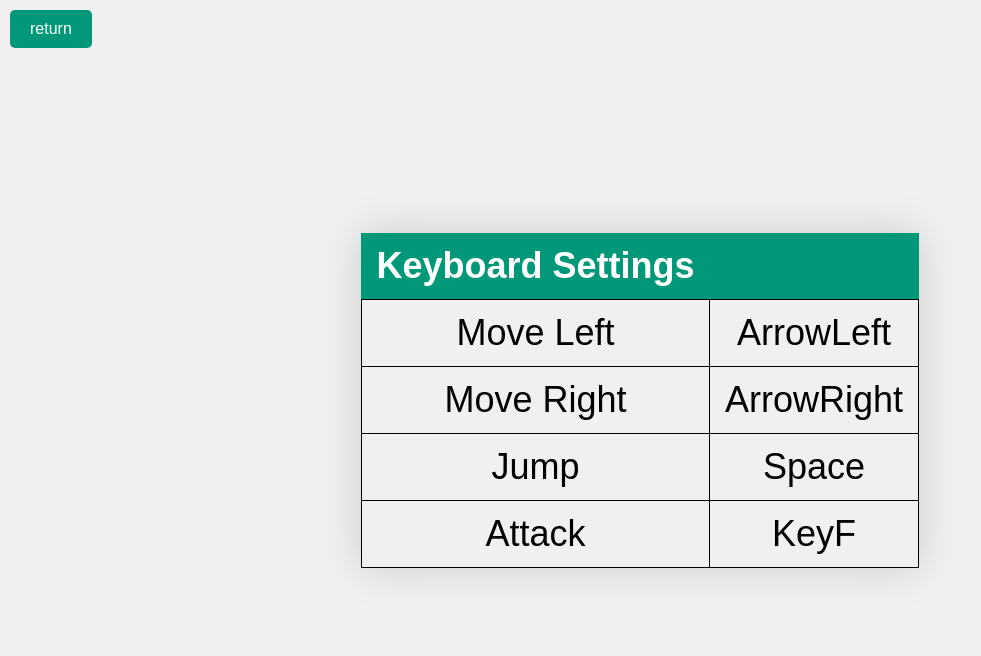
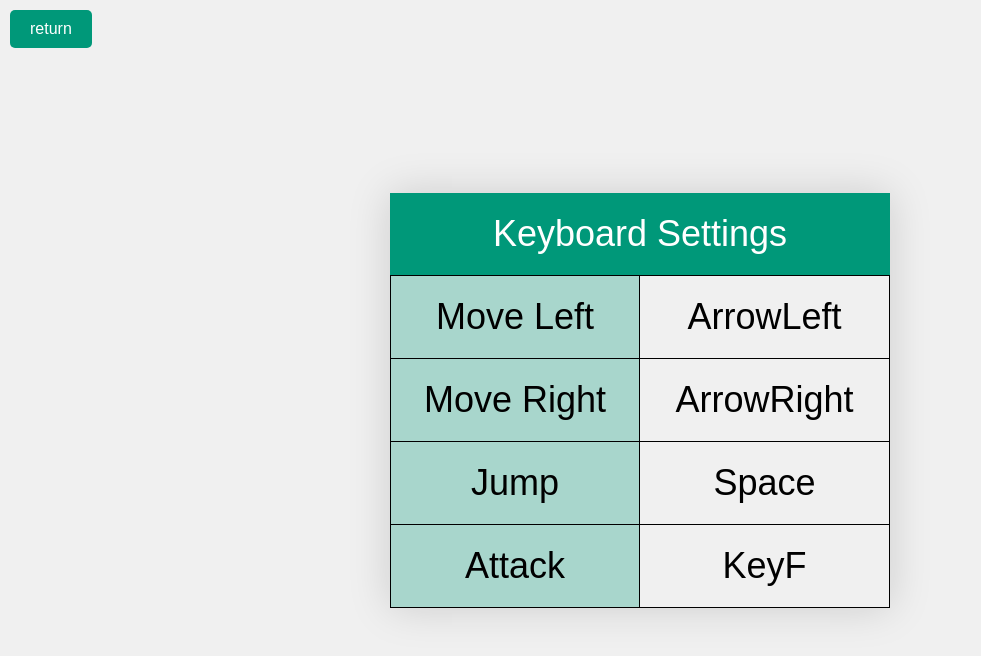
Before and after one commit to OwenWangbattle/Picture-Battle, a Next.js app: page /game/Settings in a window 1280 px wide. Shown: the top 656 px of the page, without its empty margins (0-981 px from the left). Built offline with nearby package versions, Linux system fonts and the light colour scheme.

Commit message:
minor adjustment to setting page

```diff
--- a/src/app/game/Settings/components/changeButton.module.scss
+++ b/src/app/game/Settings/components/changeButton.module.scss
@@ -1,9 +1,14 @@
-$padding: 12px 15px;
-.changeButton{
-    padding: $padding;
-    border: solid 1px black;
+.changeButton {
     text-align: center;
+    cursor: pointer;
+    font-weight: 100;
 }
+
+.changeButton:hover:not(.selected) {
+    background-color: rgba(29, 128, 226, 0.3);
+}
+
 .selected {
-    background-color: #1d80e2; // Or any other styles to indicate selection
+    background-color: #1d80e2;
+    color: white;
 }
--- a/src/app/game/Settings/components/changeButton.tsx
+++ b/src/app/game/Settings/components/changeButton.tsx
@@ -3,21 +3,31 @@ import React, { useEffect, useRef, useState } from "react";
 import styles from "./changeButton.module.scss";
 import keyMapper from "@/app/core/keyMapper";
 import dynamic from "next/dynamic";
-interface Props {
-  type: string;
+
+const getStorageValue = (type: string) => {
+    if (type === "jumpKey") {
+        return window.localStorage.getItem("jumpKey") || "Space";
     }
-const setStorageValue = (type: string) => {
-  const ls = window.localStorage;
-  type = ls.getItem(type) || type;
+    if (type === "moveLeftKey") {
+        return window.localStorage.getItem("moveLeftKey") || "ArrowLeft";
+    }
+    if (type === "moveRightKey") {
+        return window.localStorage.getItem("moveRightKey") || "ArrowRight";
+    }
+    if (type === "attackKey") {
+        return window.localStorage.getItem("attackKey") || "KeyF";
+    }
+    return null;
 };
-const changeButton = (props: Props) => {
-  const [storageValue, setStorageValue] = useState<string | null>("");
+
+const changeButton = (props: { type: string }) => {
+    const [storageValue, setStorageValue] = useState<string | null>(
+        getStorageValue(props.type)
+    );
     const [isSelected, setIsSelected] = useState<boolean>(false);
     const tdRef = useRef<HTMLTableCellElement>(null);
     const keymapper = new keyMapper();
-  const handleClick = () => {
-    setIsSelected(!isSelected);
-  };
+
     const handlekeydown = (e: KeyboardEvent) => {
         const key = e.code;
         if (props.type === "jumpKey") {
@@ -45,25 +55,8 @@ const changeButton = (props: Props) => {
             setIsSelected(false);
         }
     };
-  useEffect(() => {
-    let key = "";
-    if (props.type === "jumpKey") {
-      key = window.localStorage.getItem("jumpKey") || "Space";
-    }
-    if (props.type === "moveLeftKey") {
-      key = window.localStorage.getItem("moveLeftKey") || "ArrowLeft";
-    }
-    if (props.type === "moveRightKey") {
-      key = window.localStorage.getItem("moveRightKey") || "ArrowRight";
-    }
-    if (props.type === "attackKey") {
-      key = window.localStorage.getItem("attackKey") || "KeyF";
-    }
-    setStorageValue(key);
-  }, [props.type]);
 
     useEffect(() => {
-    const tdElement = tdRef.current;
         if (isSelected) {
             window.addEventListener("keydown", handlekeydown);
             window.addEventListener("mousedown", handleOutSideClick);
@@ -73,14 +66,19 @@ const changeButton = (props: Props) => {
             window.removeEventListener("mousedown", handleOutSideClick);
         };
     }, [isSelected]);
+
+    console.log(storageValue);
+
     return (
-    <td
+        <div
             ref={tdRef}
-      className={`${styles.changeButton} ${isSelected ? styles.selected : ""}`}
-      onClick={handleClick}
+            className={`${styles.changeButton} ${
+                isSelected ? styles.selected : ""
+            }`}
+            onClick={(_) => setIsSelected((value) => !value)}
         >
             {storageValue}
-    </td>
+        </div>
     );
 };
 
--- a/src/app/game/Settings/page.module.scss
+++ b/src/app/game/Settings/page.module.scss
@@ -8,6 +8,7 @@ $shadow-color: rgba(0, 0, 0, 0.15);
 $padding: 12px 15px;
 $font-size: 36px; // 放大一倍的字体大小
 $min-width: 500px; // 放大一倍的最小宽度
+
 .container {
     display: flex;
     justify-content: center;
@@ -15,37 +16,61 @@ $min-width: 500px; // 放大一倍的最小宽度
     height: 100vh;
     background-color: $background-color;
     font-family: $font-family;
-    padding: 40px; // 放大一倍的内边距
-  }
+    padding: 40px;
 
     .styledTable {
         border-collapse: collapse;
-    margin: 50px 0; // 放大一倍的外边距
+        margin: 50px 0;
         font-size: $font-size;
         min-width: $min-width;
-    box-shadow: 0 0 40px $shadow-color; // 放大一倍的阴影
+        box-shadow: 0 0 40px $shadow-color;
+
+        user-select: none;
+
+        > header {
+            padding: 20px;
+            background-color: $table-background-color;
+            text-align: center;
+            color: white;
+        }
+        > div {
+            display: flex;
+            align-items: center;
+            flex-direction: column;
+
+            > div {
+                display: flex;
+                align-items: center;
+                flex-direction: row;
+                justify-content: space-between;
+                width: 100%;
+
+                border: 1px solid black;
+                border-bottom: 0;
+
+                box-sizing: border-box;
+
+                > span {
+                    width: 50%;
+                    text-align: center;
+                    border-right: 1px solid black;
+                    padding: 20px 0;
+                    background-color: rgba(0, 152, 121, 0.3);
                 }
 
-  .styledTable thead tr {
-    background-color: $table-background-color;
-    color: $table-font-color;
-    text-align: center;
+                > div {
+                    width: 50%;
+                    padding: 20px 0;
+                }
+            }
+            > div:last-child {
+                border-bottom: 1px solid black;
+            }
+        }
+    }
 }
 
-  .styledTable th{
-    padding: $padding;
-    text-align: center;
-  }
-  .styledTable td {
-    padding: $padding;
-    border: solid 1px black;
-    text-align: center  ;
-  }
-
-  .styledTable tbody tr {
-    border-bottom: 1px solid $border-color;
-  }
-  .return{
+.return {
     position: absolute;
     top: 10px;
     left: 10px;
@@ -56,5 +81,4 @@ $min-width: 500px; // 放大一倍的最小宽度
     border: none;
     border-radius: 5px;
     cursor: pointer;
-
 }
--- a/src/app/game/Settings/page.tsx
+++ b/src/app/game/Settings/page.tsx
@@ -6,37 +6,34 @@ import ChangeButton from "./components/changeButton";
 const Settings = () => {
     return (
         <div className={styles.container}>
-      <table className={styles.styledTable}>
-        <thead>
-          <tr>
-            <th>Keyboard Settings</th>
-            <th></th>
-          </tr>
-        </thead>
-        <tbody>
-          <tr>
-            <td>Move Left</td>
+            <div className={styles.styledTable}>
+                <header>
+                    <div>Keyboard Settings</div>
+                </header>
+                <div>
+                    <div>
+                        <span>Move Left</span>
                         <ChangeButton type="moveLeftKey" />
-          </tr>
-          <tr>
-            <td>Move Right</td>
+                    </div>
+                    <div>
+                        <span>Move Right</span>
                         <ChangeButton type="moveRightKey" />
-          </tr>
-          <tr>
-            <td>Jump</td>
+                    </div>
+                    <div>
+                        <span>Jump</span>
                         <ChangeButton type="jumpKey" />
-          </tr>
-          <tr>
-            <td>Attack</td>
+                    </div>
+                    <div>
+                        <span>Attack</span>
                         <ChangeButton type="attackKey" />
-          </tr>
-        </tbody>
-      </table>
+                    </div>
+                </div>
+            </div>
+            <Link href="../game">
                 <div className={styles.return}>
-        <Link href="../game">
                     <p>return</p>
+                </div>
             </Link>
-      </div>
         </div>
     );
 };
```
Lines whose indentation alone changed are shown as unchanged.
